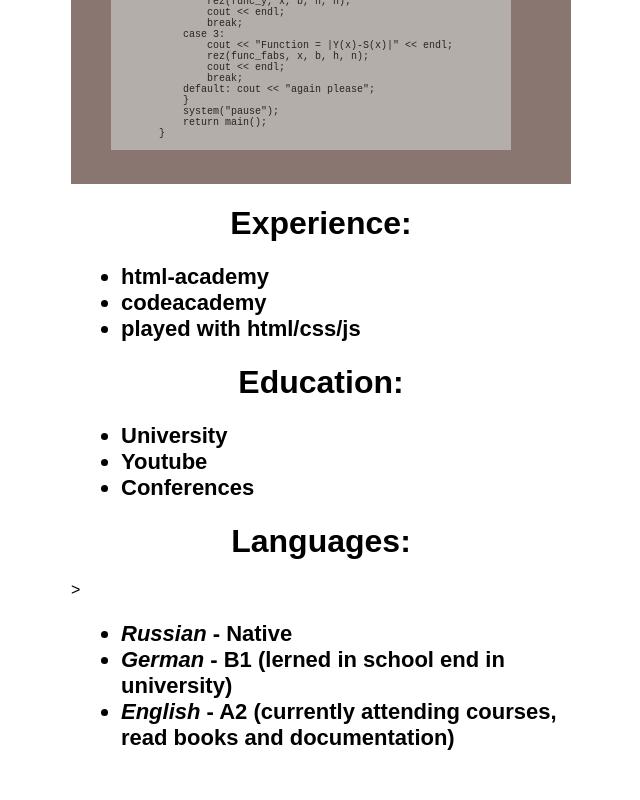
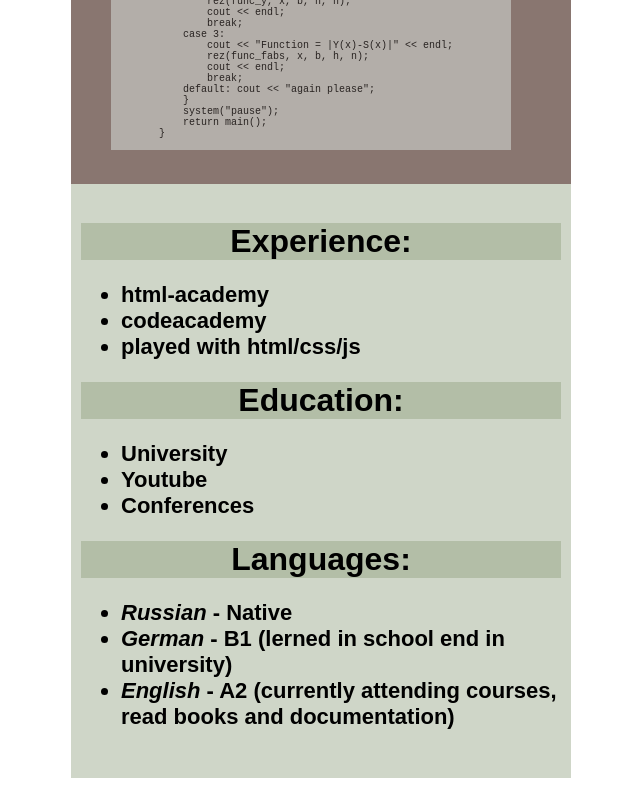
Before and after one commit to lianskaya/rsschool-2019Q1-cv, a plain HTML site: page index.html in a window 1280 px wide. Shown: the part 2362-3162 px from the top of the page, without its empty margins (319-959 px from the left). Before the commit the page ends 3135 px from the top, so only its background shows below. Drawn offline with Linux system fonts and the light colour scheme.

Commit message:
style: - end

```diff
--- a/index.css
+++ b/index.css
@@ -68,7 +68,7 @@ h3{
     background:#897670;
     width: 500px;
 }
-.summary1, .skills{
+.summary1, .skills, .exp, .lang, .ed{
     background: #8976;
     width: 480px;
     left: 10px;
@@ -82,3 +82,7 @@ h3{
 
     opacity: 0.7;
 }
+.niz{
+    background: #8976;
+    width: 500px;
+}
--- a/index.html
+++ b/index.html
@@ -150,8 +150,9 @@
 <br>
 </div>
 
-
-    <h1>Experience:</h1>
+<div class="niz">
+    <br>
+    <h1 class="exp">Experience:</h1>
     <h3>
     <ul>
         <li>html-academy</li>
@@ -159,18 +160,19 @@
         <li>played with html/css/js</li>
     </ul></h3>
 
-    <h1>Education:</h1>
+    <h1 class="ed">Education:</h1>
         <h3>
         <ul>
             <li>University</li>
             <li>Youtube</li>
             <li>Conferences</li>
         </ul></h1></h3>
-    <h1>Languages:</h1>>
+    <h1 class="lang">Languages:</h1>
         <h3><ul>
             <li><i>Russian</i> - Native</li>
             <li><i>German</i> - B1 (lerned in school end in university)</li>
             <li><i>English</i> - A2 (currently attending courses, read books and documentation)</li>
-        </ul></h3>
+        </ul><br></h3>
+        </div>
 </body>
 </html>
```
